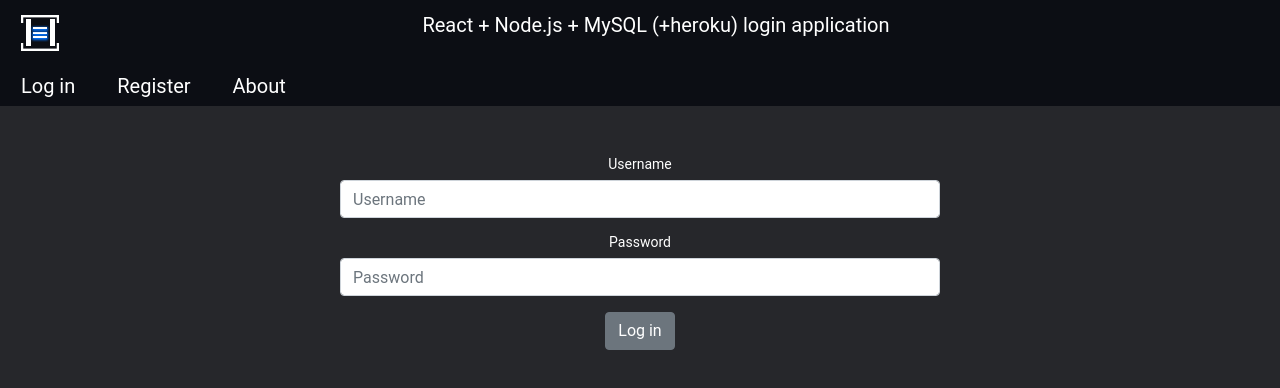
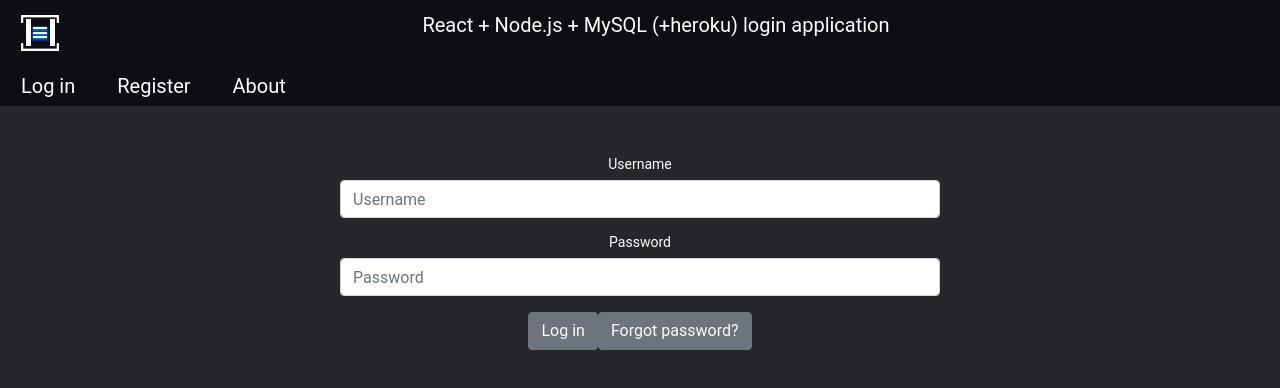
Before and after one commit to Juz3/rnm-login-app, a React (Create React App) app in the folder client/: page /login in a window 1280 px wide. Shown: the top 388 px of the page. Built offline with nearby package versions, Linux system fonts and the light colour scheme.

Commit message:
fin->eng, adding password recovery

```diff
--- a/client/src/home/home.js
+++ b/client/src/home/home.js
@@ -257,10 +257,10 @@
                     <thead>
                       <tr key="tableHeaderRow" >
                         <th className = 'userID'>ID</th>
-                        <th className = 'userName'>Nimi</th>
-                        <th className = 'userLogin'>Käyttäjätunnus</th>
-                        <th className = 'userStatus'>Käyttäjätaso</th>
-                        <th className = 'userEmail'>Sähköpostiosoite</th>
+                        <th className = 'userName'>Name</th>
+                        <th className = 'userLogin'>Username</th>
+                        <th className = 'userStatus'>User level</th>
+                        <th className = 'userEmail'>Email</th>
                       </tr>
                     </thead>
                     <tbody className = 'userDataList' key = 'd.tbody'>
--- a/client/src/login/loginMethods.js
+++ b/client/src/login/loginMethods.js
@@ -211,6 +211,10 @@
     }
   }
 
+  passwordRecovery(event) {
+    alert("NODEMAILER HERE");
+  }
+
   render() {
 
     // After login, redirect to home page
@@ -260,6 +264,15 @@
                       >
                         Log in
                       </Button>
+                      <Button className="forgotPassword"
+                        id="forgotPw"
+                        style={this.state.okBtnStyle}
+                        onClick={(event) => {
+                          this.passwordRecovery(event);
+                        }}
+                      >
+                        Forgot password?
+                      </Button>
                     </Form>
                   </div>
                 </Row>
--- a/client/src/mainNavigation/navbar.js
+++ b/client/src/mainNavigation/navbar.js
@@ -156,7 +156,7 @@
 
           }}
         >
-          Sign out
+          Log out
         </Button>
     );
 /* LINKS NOT IN USE AFTER DB CHANGE
```
